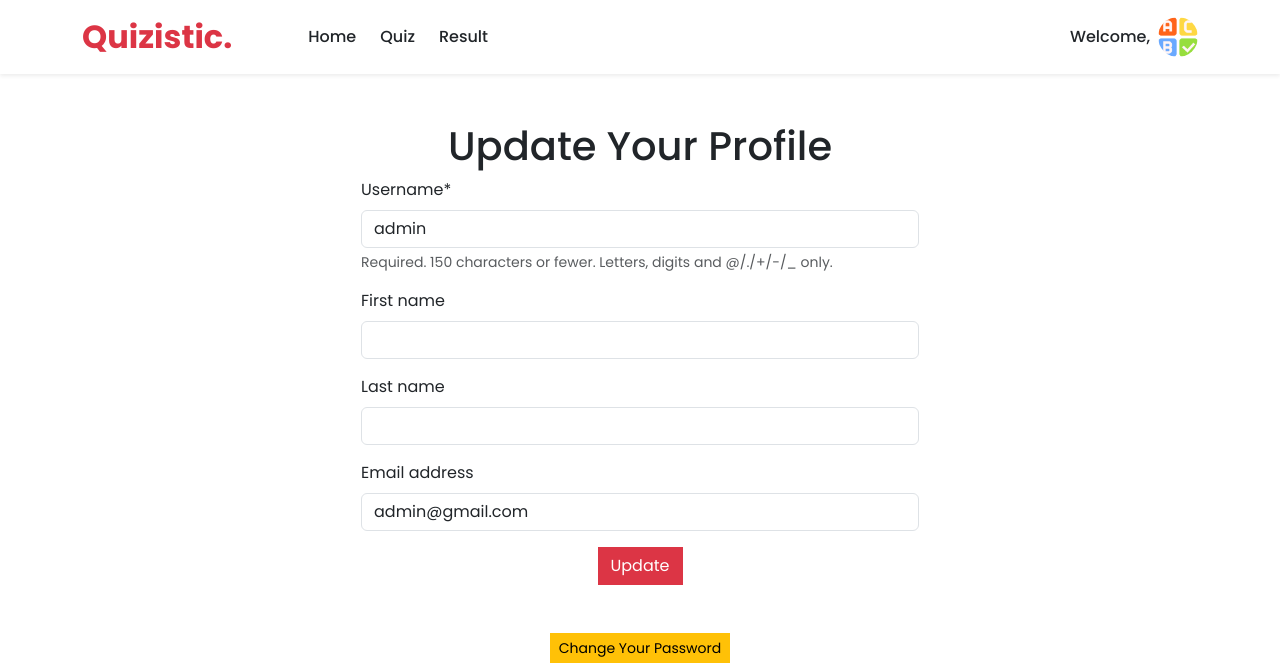
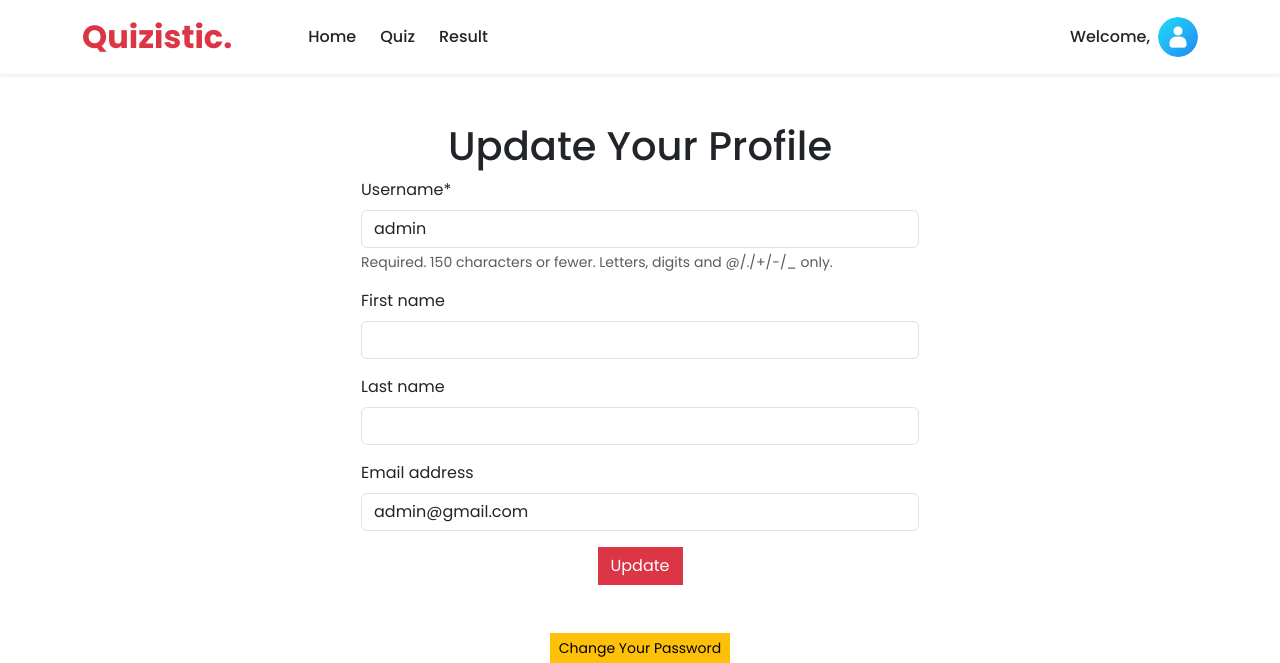
Before and after one commit to sinu5550/Quizistic, a Django app: page /account/profile/ in a window 1280 px wide. Shown: the top 663 px of the page. Run offline with Django 5.2, Linux system fonts and the light colour scheme; a user stored in the database is signed in; some libraries are stand-ins or nearby versions.

Commit message:
Updated Picture

```diff
--- a/templates/base.html
+++ b/templates/base.html
@@ -38,7 +38,7 @@
                     <div class="fw-medium ">Welcome, {{ request.user.first_name }} {{ request.user.last_name }} </div>
                     <div class="btn-group dropstart">
                         <button type="button" class="btn px-0 border-0 rounded-0" data-bs-toggle="dropdown">
-                            <img src="{% static 'images/answer.png' %}" class="profile-pic rounded-5" alt="">
+                            <img src="{% static 'images/default.png' %}" class="profile-pic rounded-5" alt="">
                         </button>
                         <ul class="dropdown-menu mt-5 ">
                             <li><a href="{% url 'profile' %}" class="rounded-0 text-decoration-none"><button
```
